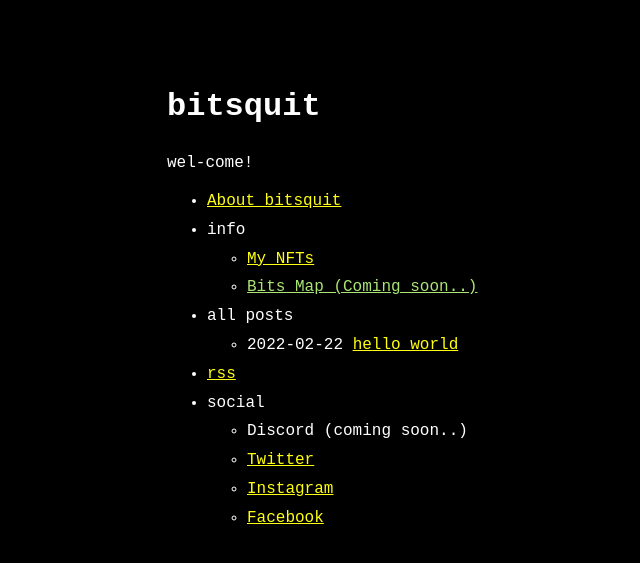
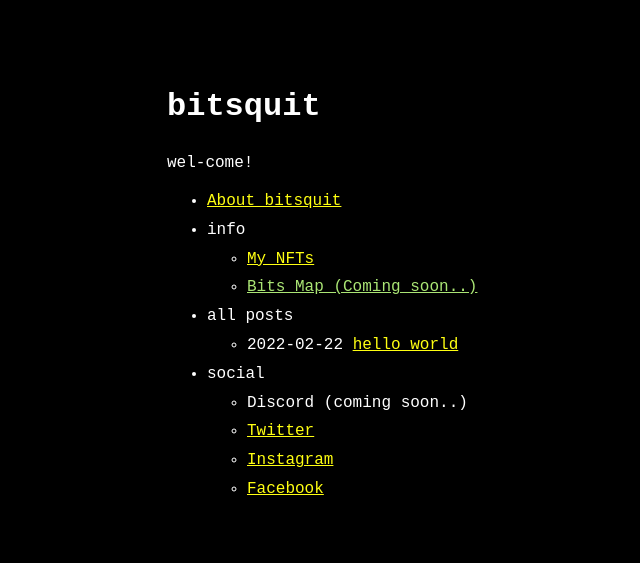
Before and after one commit to bitsquitez/bitsquitez.github.io, a Jekyll site: the page built from index.markdown, in a window 1280 px wide. Shown: the top 563 px of the page, without its empty margins (153-793 px from the left). Built offline with Jekyll 4.4.1, drawn with Linux system fonts in a browser that asks for light colours.

Commit message:
Update menu.yml

```diff
--- a/_data/menu.yml
+++ b/_data/menu.yml
@@ -15,9 +15,6 @@ entries:
       show_more_text: See archive...
       show_more_url: archive.html
 
-  - title: rss
-    url: feed.xml
-
   - title: social
     entries:
       - title: Discord (coming soon..)
```
